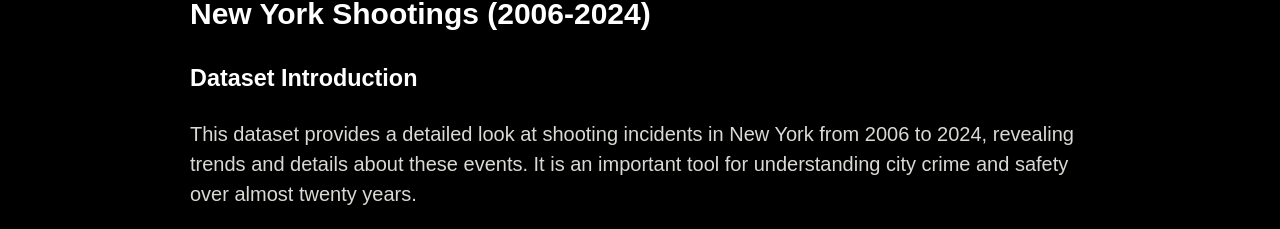
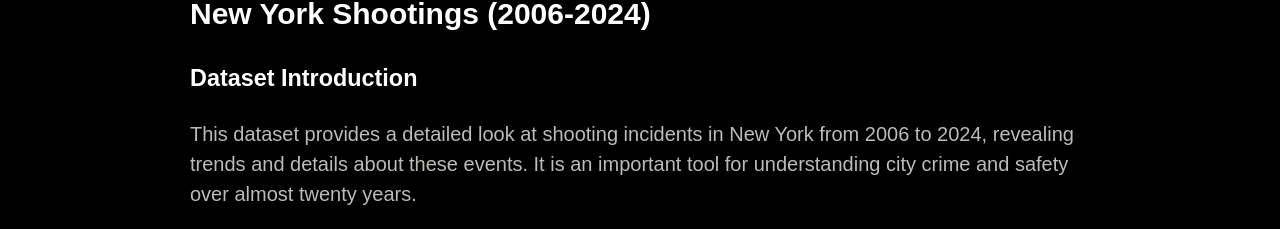
Before and after one commit to artemdou/artemdou.github.io, a Jekyll site: the page built from index.md, in a window 1280 px wide. Shown: the part 948-1177 px from the top of the page. Built offline with Jekyll 4.4.1, drawn with Linux system fonts in a browser that asks for light colours; our own code applies the rules of GitHub Pages for plain Markdown files; grey boxes are pictures that could not be loaded.

Commit message:
update colors

```diff
--- a/_sass/jekyll-theme-hacker.scss
+++ b/_sass/jekyll-theme-hacker.scss
@@ -14,7 +14,7 @@ body {
   margin: 0;
   padding: 0;
   background: #000000;
-  color: #DAD9D5;
+  color: #BCBBB8;
   font-size: 20px;
   line-height: 1.5;
   font-family: sans-serif, "Bitstream Vera Sans Mono", "Lucida Console", Terminal, monospace;
```
